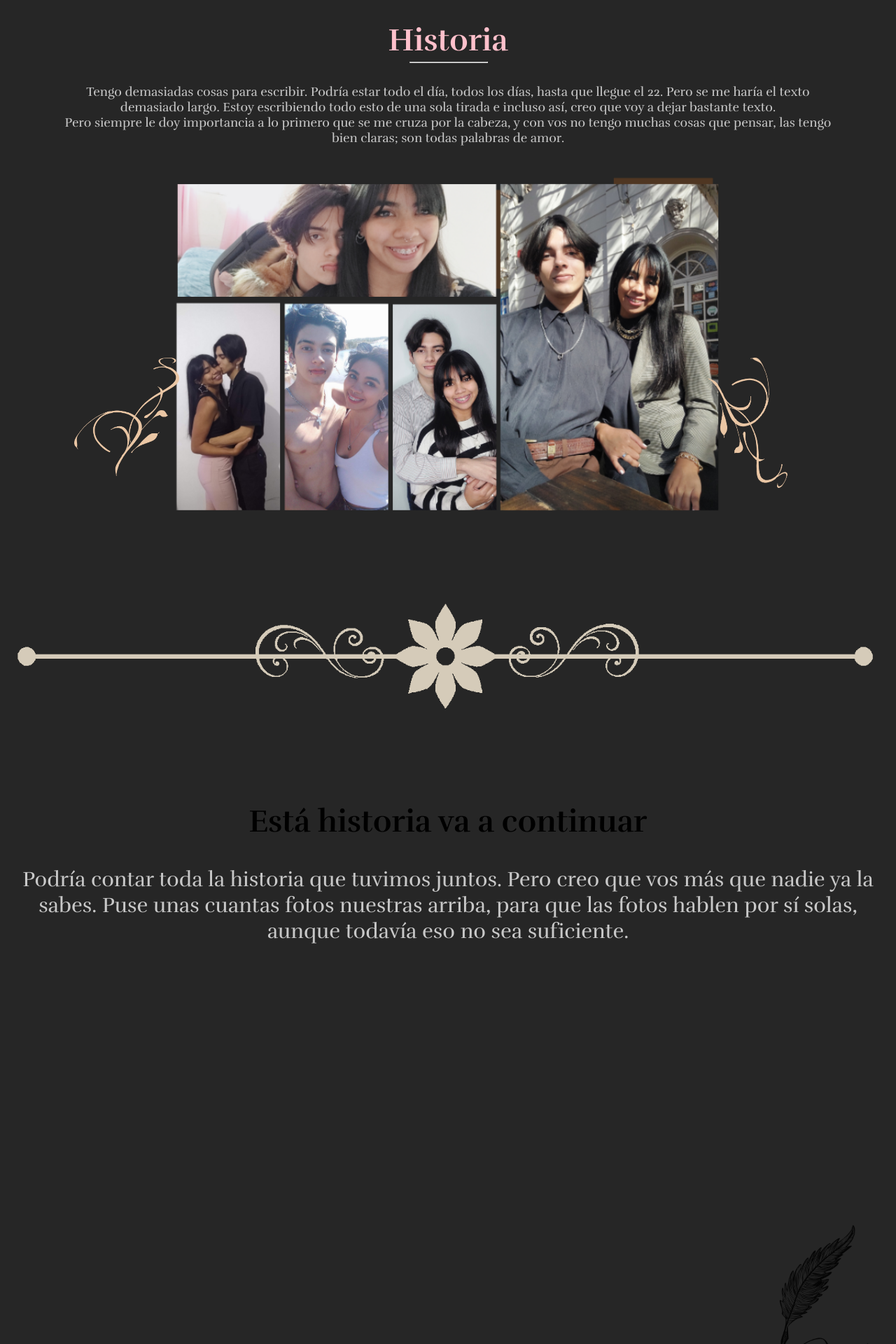
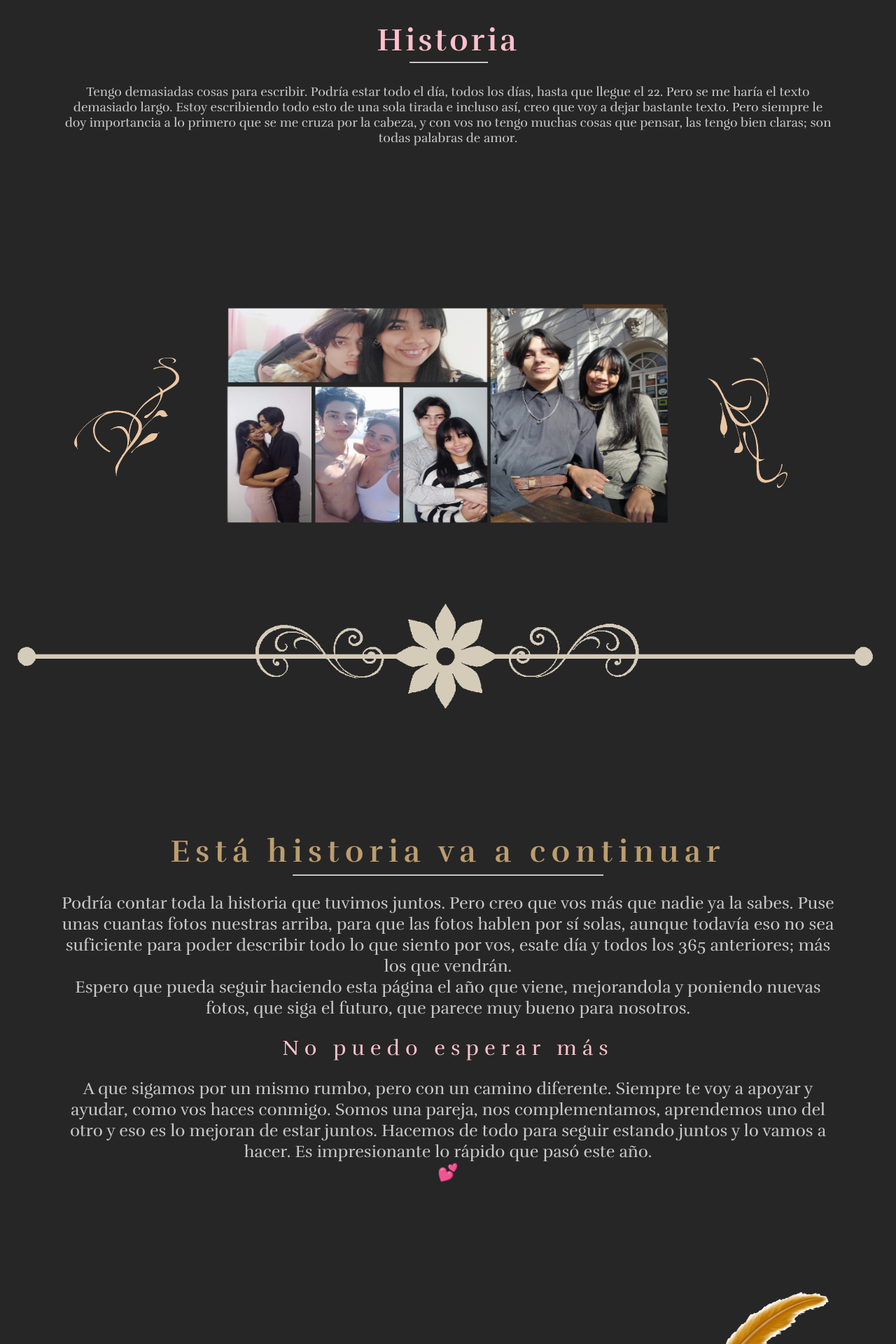
Before and after one commit to TonySoprano3/aniversario, a React (Vite) app: page /historia in a window 1280 px wide. Shown: the part 40-1960 px from the top of the page at 70% size. Built offline with nearby package versions, Linux system fonts and the light colour scheme.

Commit message:
changes2

```diff
--- a/src/pages/Home.jsx
+++ b/src/pages/Home.jsx
@@ -24,7 +24,7 @@ const Home = () => {
         transition={{ duration: 3.5 }}
         >
       <section className='text'>
-    <h1>Hola Amor, Feliz Aniversario.<hr/></h1>
+    <h1>Hola Amor, Feliz Aniversario<hr/></h1>
 
      <p> Espero que todo esté saliendo bien y cuando leas esté mensaje la página se vea decente. Estoy escribiendo esto el 2 de Diciembre, tendría que haber comenzado antes a hacerla, pero bueno. Recién ahora se me ocurrió esta idea, y por más que tenga la idea tengo que pensar en todo el diseño y lo demás. Esta página podría ser infinita y no terminarla más por todas las cosas que podría escribir y estilar, pero voy a hacerla hasta donde el tiempo me dé y me sienta más conforme, seguramente me dé verguenza el resultado final porque nunca estoy conforme y más con vos que te mereces mucho más que esto.</p>
      💕
--- a/src/pages/Story.jsx
+++ b/src/pages/Story.jsx
@@ -20,12 +20,21 @@ const Story = () => {
     <img src="src\assets\DecotartionBg.png" alt="" />
     </picture>
       <h1>Historia <hr/></h1>
-      Tengo demasiadas cosas para escribir. Podría estar todo el día, todos los días, hasta que llegue el 22. Pero se me haría el texto demasiado largo. Estoy escribiendo todo esto de una sola tirada e incluso así, creo que voy a dejar bastante texto. <br/> Pero siempre le doy importancia a lo primero que se me cruza por la cabeza, y con vos no tengo muchas cosas que pensar, las tengo bien claras; son todas palabras de amor.
+      <p>
+      Tengo demasiadas cosas para escribir. Podría estar todo el día, todos los días, hasta que llegue el 22. Pero se me haría el texto demasiado largo. Estoy escribiendo todo esto de una sola tirada e incluso así, creo que voy a dejar bastante texto. Pero siempre le doy importancia a lo primero que se me cruza por la cabeza, y con vos no tengo muchas cosas que pensar, las tengo bien claras; son todas palabras de amor.</p>
     </motion.div>
     <BreakLine/>
     <section className='cont'>
     <h1>Está historia va a continuar</h1>
-    <p>Podría contar toda la historia que tuvimos juntos. Pero creo que vos más que nadie ya la sabes. Puse unas cuantas fotos nuestras arriba, para que las fotos hablen por sí solas, aunque todavía eso no sea suficiente.</p>
+    <hr/>
+    <p>Podría contar toda la historia que tuvimos juntos. Pero creo que vos más que nadie ya la sabes. Puse unas cuantas fotos nuestras arriba, para que las fotos hablen por sí solas, aunque todavía eso no sea suficiente para poder describir todo lo que siento por vos, esate día y todos los 365 anteriores; más los que vendrán.<br/> Espero que pueda seguir haciendo esta página el año que viene, mejorandola y poniendo nuevas fotos, que siga el futuro, que parece muy bueno para nosotros.</p>
+    <h1 className='hStory'>No puedo esperar más</h1>
+    <p>A que sigamos por un mismo rumbo, pero con un camino diferente.
+      Siempre te voy a apoyar y ayudar, como vos haces conmigo.
+      Somos una pareja, nos complementamos, aprendemos uno del otro y eso es lo mejoran de estar juntos. Hacemos de todo para seguir estando juntos y lo vamos a hacer. Es impresionante lo rápido que pasó este año.<br/>
+      💕
+     </p>
+
     </section>
     </>
   )
--- a/src/styles/Home.scss
+++ b/src/styles/Home.scss
@@ -8,6 +8,7 @@
     font-size: clamp(1.8rem, 2.7vw, 2.2rem);
     margin: 0 5rem;
     h1 {
+        letter-spacing: 4px;
         margin: 0;
         font-size: clamp(3rem, 3.5vw, 4.5rem);
         color: var(--pinkColor);
--- a/src/styles/Story.scss
+++ b/src/styles/Story.scss
@@ -1,26 +1,37 @@
 .story {
     background-image: url('../assets/StoryBg.png');
     background-repeat: no-repeat;
-    background-size: 100vh;
+    background-size: 650px 350px;
     background-position: center bottom;
     text-align: center;
-    font-size: 1.8rem;
     color: var(--tColor);
     height: calc(100vh - 5rem);
     margin: 1rem 8rem;
 
+    p {
+        font-size: clamp(1.8rem, 2.5vw, 1.2rem);
+    }
 
     h1 {
         color: var(--pinkColor);
         font-weight: 700;
+        letter-spacing: 4px;
         hr {
             margin: 0.3rem 45%;
             width: 10%;
             color: var(--mColor);
+
+
         }
+
     }
 
 }
+br {
+    margin: 1rem;
+
+}
+
 .dec img {
     width: 150px;
     position: absolute;
@@ -36,15 +47,31 @@
     rotate: 120deg;
 }
 .cont {
-    height: 100vh;
+    height: 105vh;
     background-image: url('../assets/Quill.png');
     background-size: 200px;
+    background-position: bottom right;
     background-repeat: no-repeat;
-    background-position: bottom right;
     text-align: center;
+    margin:  8rem;
+    .hStory {
+        color: var(--pinkColor);
+        font-weight: 400;
+        font-size: 3rem;
+    }
+    h1 {
+        margin: 0;
+        color: var(--mColor);
+        letter-spacing: 8px;
+    }
+    hr {
+        width: 40%;
+        color: var(--pinkColor);
 
+    }
     p {
-        font-size: clamp(1.8rem, 2.7vw, 3rem);
+        font-size: clamp(1.8rem, 2.3vw, 2.4rem);
+
     }
 }
 @media screen and (max-width: 480px) {
@@ -62,7 +89,12 @@
     .story {
         margin: 2rem;
         background-position: bottom;
-        background-size: auto;
+        background-size: 55vh;
 
     }
+    .cont {
+        height: auto;
+        margin: 2rem;
+        padding-bottom:20rem;
+    }
 }
```
Also changed, not shown: src/assets/Quill.png.
